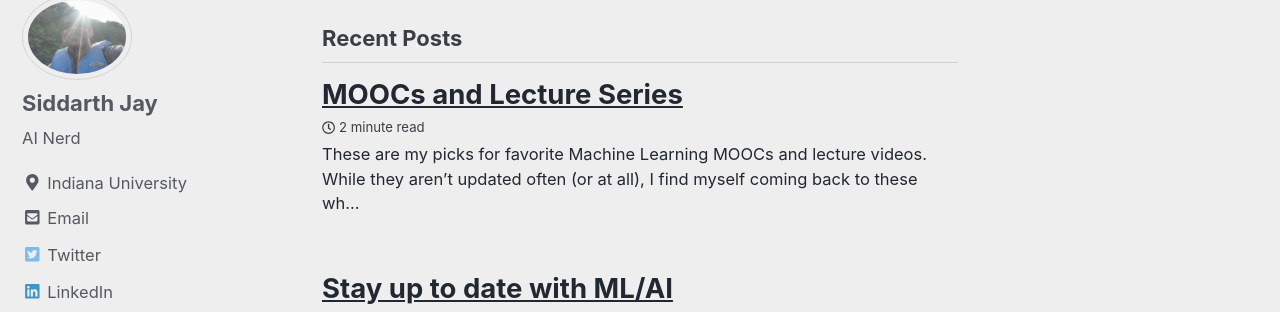
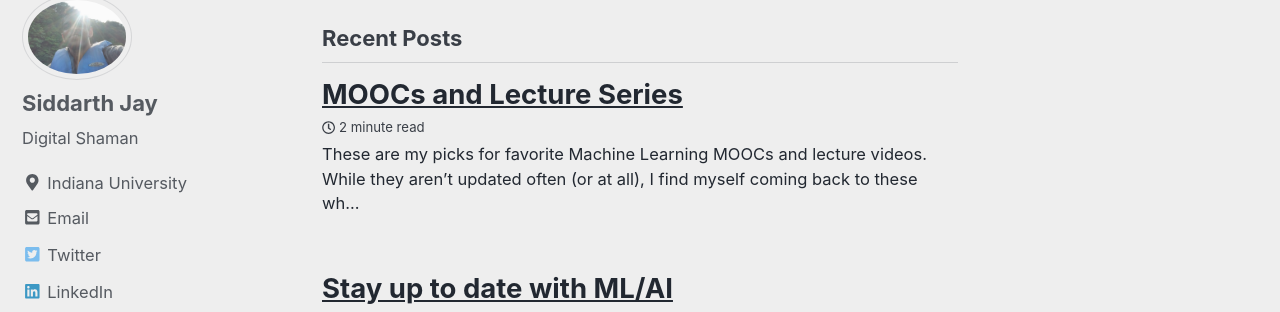
Before and after one commit to agent-jay/agent-jay.github.io, a Jekyll site: the page built from index.html, in a window 1280 px wide. Shown: the part 150-462 px from the top of the page. Built offline with Jekyll 4.4.1, drawn with Linux system fonts in a browser that asks for light colours; nearby versions of some CDN libraries; the list of posts is cut into pages by our own code.

```diff
--- a/_config.yml
+++ b/_config.yml
@@ -12,7 +12,7 @@ locale                   : "en-US"
 title                    : "Kernel of Truth"
 title_separator          : "|"
 name                     : "Siddarth Jay"
-description              : "Siddarth Jayamoorthy's Personal Website"
+description              : "Siddarth Jayamoorthy's Nerd Blog"
 url                      : "https://agent-jay.github.io" # the base hostname & protocol for your site e.g. "https://mmistakes.github.io"
 baseurl                  : # the subpath of your site, e.g. "/blog"
 repository               : "agent-jay/agent-jay.github.io" # GitHub username/repo-name e.g. "mmistakes/minimal-mistakes"
@@ -92,11 +92,11 @@ analytics:
 author:
   name             : "Siddarth Jay"
   avatar           : "/assets/images/headshot.jpg" # path of avatar image, e.g. "/assets/images/bio-photo.jpg"
-  bio              : "AI Nerd"
+  bio              : "Digital Shaman"
   location         : "Indiana University"
   email            : "siddarth jay 92 at gmail dot com"
   uri              :
-  home             : # null (default), "absolute or relative url to link to author home"
+  home             : "https://siddarthjay.com/" # null (default), "absolute or relative url to link to author home"
   bitbucket        :
   codepen          :
   dribbble         :
```
